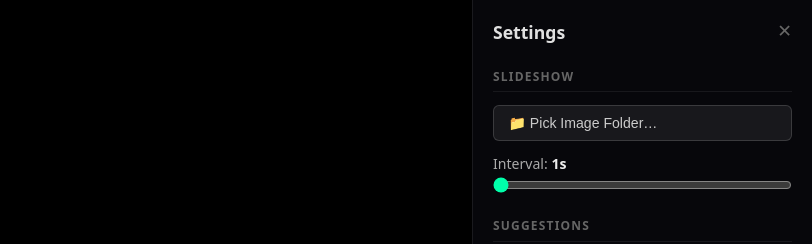
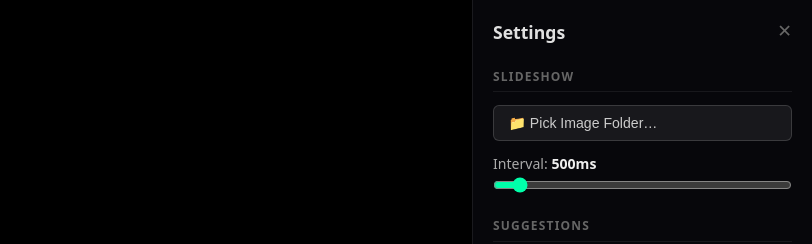
Before and after one commit to TranceToy/SubVert, a SvelteKit app: page / in a window 1280 px wide. Shown: the top 244 px of the page, without its empty margins (468-1280 px from the left). Built offline with nearby package versions, Linux system fonts and the light colour scheme.

Commit message:
Make default slideshow interval a bit slower

```diff
--- a/src/routes/+page.svelte
+++ b/src/routes/+page.svelte
@@ -6,7 +6,7 @@
   const CHANNEL_PANS = [-1, 0, 1];
 
   // --- Config ---
-  let slideInterval = $state(1);
+  let slideInterval = $state(500);
   let carrierHz = $state(120);
   let beatHz = $state(6);
   let volume = $state(0.3);
@@ -272,14 +272,14 @@
 
   // --- Slideshow timer ---
   $effect(() => {
-    if (!slideshowPlaying) return;
-    const interval = slideInterval * 100;
+    if (!slideshowPlaying)
+      return;
 
     const id = setInterval(() => {
       if (slides.length > 1) {
         currentSlide = (currentSlide + 1) % slides.length;
       }
-    }, interval);
+    }, slideInterval);
 
     return () => clearInterval(id);
   });
@@ -484,8 +484,8 @@
         {/if}
 
         <label>
-          <span>Interval: <strong>{slideInterval}s</strong></span>
-          <input type="range" min="1" max="60" step="1" bind:value={slideInterval} />
+          <span>Interval: <strong>{slideInterval}ms</strong></span>
+          <input type="range" min="100" max="6000" step="100" bind:value={slideInterval} />
         </label>
       </section>
 
```
